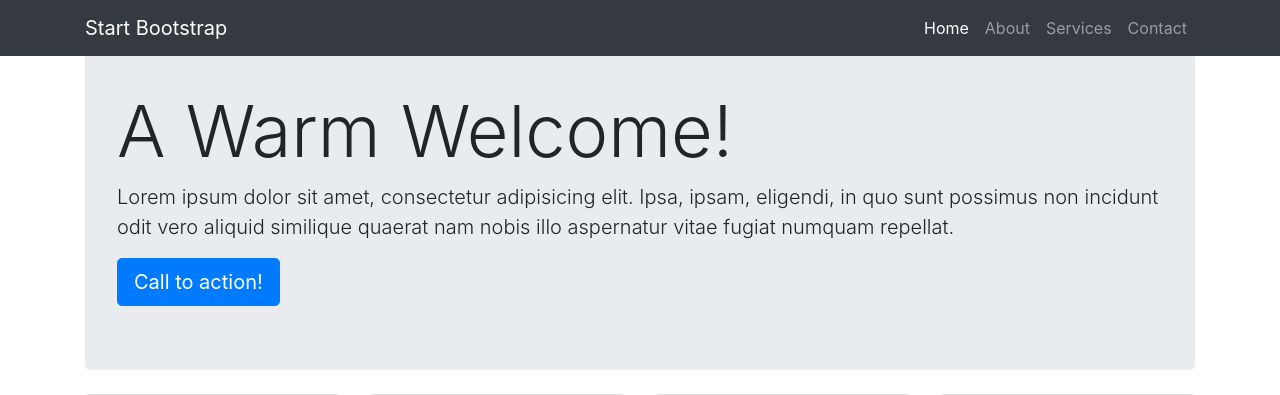
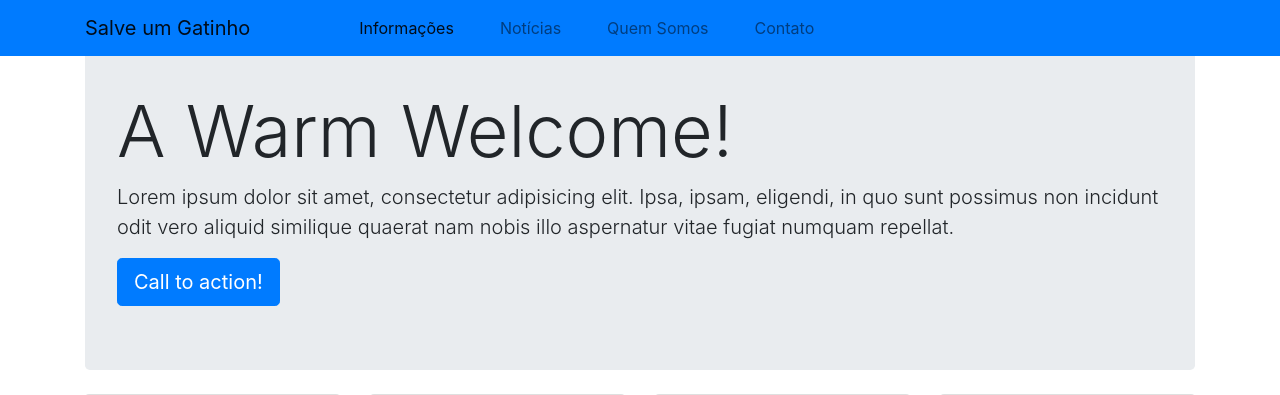
Before and after one commit to ifribeiro/salveumgatinho, a CodeIgniter app: page /database/ in a window 1280 px wide. Shown: the top 395 px of the page. Run offline with CodeIgniter, Linux system fonts and the light colour scheme; grey boxes labelled with a size stand in for pictures from a placeholder-image service; some libraries are stand-ins or nearby versions.

Commit message:
alterações no navbar

```diff
--- a/application/views/templates/navbar.php
+++ b/application/views/templates/navbar.php
@@ -9,10 +9,11 @@
     <meta name="description" content="">
     <meta name="author" content="">
 
-    <title>Heroic Features - Start Bootstrap Template</title>
+    <title>Salve um Gatinho</title>
 
     <!-- Bootstrap core CSS -->
     <link href="<?php echo base_url()?>assets/bootstrap/css/bootstrap.min.css" rel="stylesheet">
+    <link href="<?php echo base_url()?>assets/css/estilos.css" rel="stylesheet">
 
 
 
@@ -22,27 +23,27 @@
   <body>
 
     <!-- Navigation -->
-    <nav class="navbar navbar-expand-lg navbar-dark bg-dark fixed-top">
+    <nav class="navbar navbar-expand-lg navbar-light bg-primary fixed-top">
       <div class="container">
-        <a class="navbar-brand" href="#">Start Bootstrap</a>
+        <a class="navbar-brand" href="#">Salve um Gatinho</a>
         <button class="navbar-toggler" type="button" data-toggle="collapse" data-target="#navbarResponsive" aria-controls="navbarResponsive" aria-expanded="false" aria-label="Toggle navigation">
           <span class="navbar-toggler-icon"></span>
         </button>
         <div class="collapse navbar-collapse" id="navbarResponsive">
-          <ul class="navbar-nav ml-auto">
+          <ul class="navbar-nav mr-auto" id="espacamento">
             <li class="nav-item active">
-              <a class="nav-link" href="#">Home
+              <a class="nav-link" href="#">Informações
                 <span class="sr-only">(current)</span>
               </a>
             </li>
             <li class="nav-item">
-              <a class="nav-link" href="#">About</a>
+              <a class="nav-link" href="#">Notícias</a>
             </li>
             <li class="nav-item">
-              <a class="nav-link" href="#">Services</a>
+              <a class="nav-link" href="#">Quem Somos</a>
             </li>
             <li class="nav-item">
-              <a class="nav-link" href="#">Contact</a>
+              <a class="nav-link" href="#">Contato</a>
             </li>
           </ul>
         </div>
--- a/assets/css/estilos.css
+++ b/assets/css/estilos.css
@@ -1,6 +1,10 @@
 /***************************
 estilos *******************/
 
-body{
+#espacamento{
+    margin-left: 70px;
+}
 
+ul li{
+    padding: 0 15px;
 }
```
